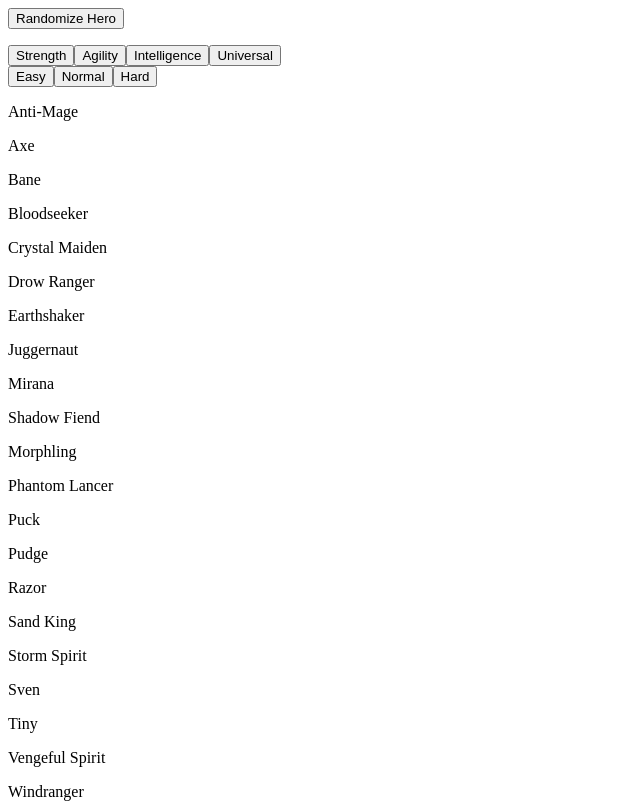
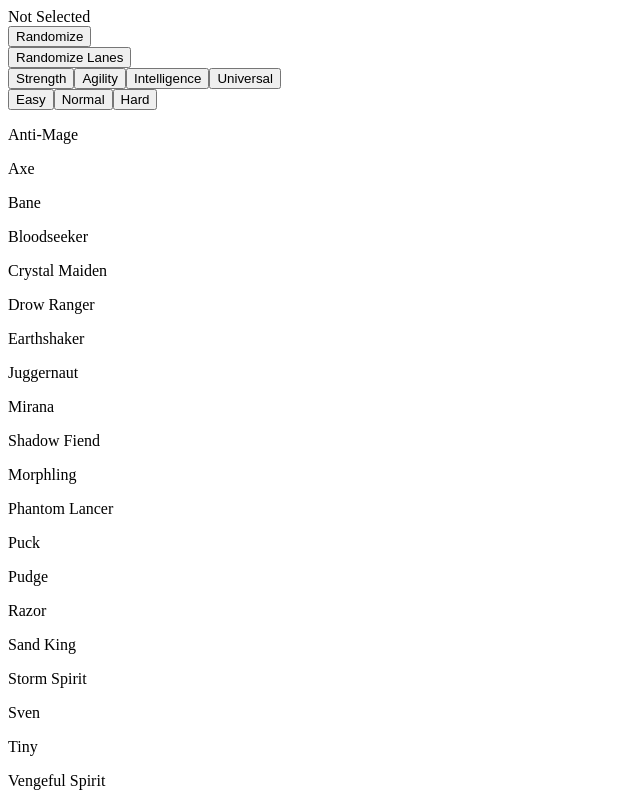
Before and after one commit to hayakawakaki/dota-randomizer, a React (Vite) app: page / in a window 1280 px wide. Shown: the top 803 px of the page, without its empty margins (0-640 px from the left). Built offline with nearby package versions, Linux system fonts and the light colour scheme.

Commit message:
Implementation of useHeroRandom (#7)
* Removed randomization logic on useHeroManager's unit test and updated constant values
* Initial implementation of useHeroRandom
* Render heroes randomization settings
* Updated useHeroManager test
* Added test and result render

```diff
--- a/src/App.tsx
+++ b/src/App.tsx
@@ -1,28 +1,34 @@
-import HeroesFilter from "@components/HeroesFilter";
+import HeroesConfigPanel from "@/components/HeroesConfigPanel";
 import HeroesGrid from "@components/HeroesGrid";
 import Layout from "@components/Layout";
 import { useHeroManager } from "@/hooks/useHeroManager";
+import { useHeroRandom } from "@/hooks/useHeroRandom";
+import HeroesResult from "@/components/HeroesResult";
 
 function App() {
+  const { filteredHeroes, loading, error, updateAttribute, updateComplexity } =
+    useHeroManager();
+
   const {
-    filteredHeroes,
-    loading,
-    error,
     randomHero,
+    randomizedLaneRef,
+    randomizeSetting,
     randomizeHero,
-    updateAttribute,
-    updateComplexity,
-  } = useHeroManager();
+    updateRandomizationSetting,
+  } = useHeroRandom(filteredHeroes);
 
   return (
     <Layout>
-      <div>
-        <button onClick={randomizeHero}>Randomize Hero</button>
-        <p>{randomHero}</p>
-      </div>
-      <HeroesFilter
+      <HeroesResult
+        randomHero={randomHero}
+        randomizeHero={randomizeHero}
+        randomizedLaneRef={randomizedLaneRef}
+      />
+      <HeroesConfigPanel
+        randomizeSetting={randomizeSetting}
         updateAttribute={updateAttribute}
         updateComplexity={updateComplexity}
+        updateRandomizationSetting={updateRandomizationSetting}
       />
       <HeroesGrid heroData={filteredHeroes} loading={loading} error={error} />
     </Layout>
--- a/src/components/HeroesFilter.tsx
+++ b/src/components/HeroesConfigPanel.tsx
@@ -1,18 +1,37 @@
 import Button from "@components/ui/Button";
-import { COMPLEXITY_BUTTONS, ATTRIBUTE_BUTTONS } from "@/constant";
+import {
+  COMPLEXITY_BUTTONS,
+  ATTRIBUTE_BUTTONS,
+  RANDOMIZE_SETTING_BUTTONS,
+} from "@/constant";
 import type { HeroComplexity, HeroAttribute } from "@/types/heroes";
+import type { RandomSetting, RandomSettingKey } from "@/types/randomize";
 
 type HeroesFilterProps = {
   updateAttribute: (value: HeroAttribute) => void;
   updateComplexity: (value: HeroComplexity) => void;
+  updateRandomizationSetting: (value: RandomSettingKey) => void;
+  randomizeSetting: RandomSetting;
 };
 
-function HeroesFilter({
+function HeroesConfigPanel({
   updateAttribute,
   updateComplexity,
+  updateRandomizationSetting,
+  randomizeSetting,
 }: HeroesFilterProps) {
   return (
     <aside>
+      <div>
+        {RANDOMIZE_SETTING_BUTTONS.map((item, index) => (
+          <Button
+            onClick={() => updateRandomizationSetting(item.key)}
+            key={`setting-button-${index}`}
+          >
+            {randomizeSetting[item.key] ? `Disable ${item.label}` : item.label}
+          </Button>
+        ))}
+      </div>
       <div>
         {ATTRIBUTE_BUTTONS.map((item) => (
           <Button
@@ -37,4 +56,4 @@
   );
 }
 
-export default HeroesFilter;
+export default HeroesConfigPanel;
--- /dev/null
+++ b/src/components/HeroesResult.tsx
@@ -0,0 +1,23 @@
+import type { RefObject } from "react";
+
+type HeroesResultProps = {
+  randomHero: string;
+  randomizeHero: () => void;
+  randomizedLaneRef: RefObject<string | null>;
+};
+
+export default function HeroesResult({
+  randomHero,
+  randomizeHero,
+  randomizedLaneRef,
+}: HeroesResultProps) {
+  return (
+    <div>
+      {randomHero}
+      {randomizedLaneRef.current && <p>{randomizedLaneRef.current}</p>}
+      <div>
+        <button onClick={randomizeHero}>Randomize</button>
+      </div>
+    </div>
+  );
+}
--- a/src/constant.ts
+++ b/src/constant.ts
@@ -12,6 +12,19 @@
   UNIVERSAL: { value: 4, label: "Universal" },
 } as const;
 
+export const RANDOMIZE_SETTING = {
+  LANES: { key: "LANES", label: "Randomize Lanes", default: false },
+  FACETS: { key: "FACETS", label: "Randomize Facets", default: false },
+} as const;
+
+export const LANE_NAMES = {
+  POS1: "Carry",
+  POS2: "Midlane",
+  POS3: "Offlane",
+  POS4: "Soft Support",
+  POS5: "Hard Support",
+};
+
 //= UI Related Constants
 export const ATTRIBUTE_BUTTONS = [
   HERO_ATTRIBUTE.STRENGTH,
@@ -25,3 +38,5 @@
   HERO_COMPLEXITY.NORMAL,
   HERO_COMPLEXITY.HARD,
 ];
+
+export const RANDOMIZE_SETTING_BUTTONS = [RANDOMIZE_SETTING.LANES];
--- /dev/null
+++ b/src/hooks/useHeroRandom.ts
@@ -0,0 +1,74 @@
+import { useState, useRef, type RefObject } from "react";
+import { RANDOMIZE_SETTING, LANE_NAMES } from "@/constant";
+import type { HeroTypes } from "@/types/heroes";
+import type {
+  RandomSetting,
+  RandomSettingKey,
+  RandomLanes,
+} from "@/types/randomize";
+
+type HeroRandomReturn = {
+  randomHero: string;
+  randomizedLaneRef: RefObject<string | null>;
+  randomizeSetting: RandomSetting;
+  randomizeHero: () => void;
+  updateRandomizationSetting: (targetSetting: RandomSettingKey) => void;
+};
+
+export function setInitialRandomizeSettings() {
+  return Object.fromEntries(
+    Object.values(RANDOMIZE_SETTING).map(({ key, default: defaultValue }) => [
+      key,
+      defaultValue,
+    ])
+  ) as RandomSetting;
+}
+
+export function useHeroRandom(heroes: HeroTypes[]): HeroRandomReturn {
+  const [randomHero, setRandomHero] = useState<string>("Not Selected");
+  const [randomizeSetting, setRandomizeSetting] = useState<RandomSetting>(
+    setInitialRandomizeSettings
+  );
+  const lastRandomizedHeroRef = useRef<number | null>(null);
+  const randomizedLaneRef = useRef<RandomLanes | null>(null);
+
+  function randomizeLane() {
+    const lanes = Object.values(LANE_NAMES);
+    let idx = Math.floor(Math.random() * lanes.length);
+    randomizedLaneRef.current = lanes[idx];
+  }
+
+  function randomizeHero() {
+    if (!heroes || heroes.length === 0) return;
+
+    let idx = Math.floor(Math.random() * heroes.length);
+
+    // Prevents same hero to be randomized
+    while (heroes.length > 1 && lastRandomizedHeroRef.current === idx)
+      idx = Math.floor(Math.random() * heroes.length);
+
+    lastRandomizedHeroRef.current = idx;
+    setRandomHero(heroes[idx].name_loc);
+
+    if (randomizeSetting.LANES === true) {
+      randomizeLane();
+    } else if (randomizeSetting.LANES === false && randomizedLaneRef.current) {
+      randomizedLaneRef.current = null;
+    }
+  }
+
+  function updateRandomizationSetting(targetSetting: RandomSettingKey) {
+    setRandomizeSetting((prev) => ({
+      ...prev,
+      [targetSetting]: !prev[targetSetting],
+    }));
+  }
+
+  return {
+    randomHero,
+    randomizedLaneRef,
+    randomizeSetting,
+    randomizeHero,
+    updateRandomizationSetting,
+  };
+}
--- /dev/null
+++ b/src/types/randomize.ts
@@ -0,0 +1,7 @@
+import { RANDOMIZE_SETTING, LANE_NAMES } from "@/constant";
+
+export type RandomSettingKey =
+  (typeof RANDOMIZE_SETTING)[keyof typeof RANDOMIZE_SETTING]["key"];
+export type RandomSetting = Record<RandomSettingKey, boolean>;
+
+export type RandomLanes = (typeof LANE_NAMES)[keyof typeof LANE_NAMES];
```
Also changed, not shown: 2 other files (tests, documents, lock files or other folders).
